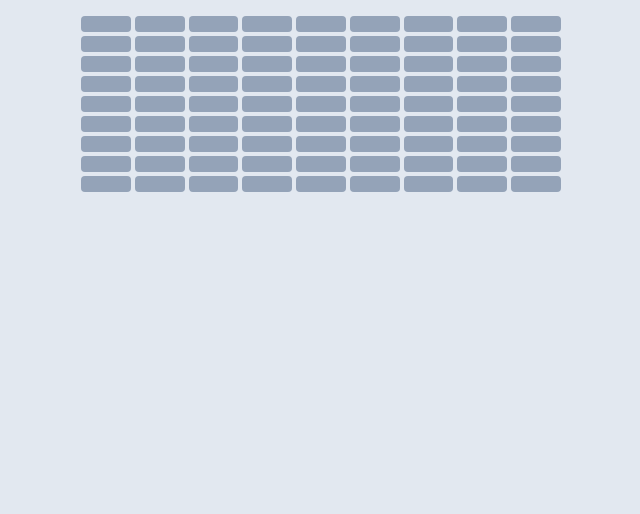
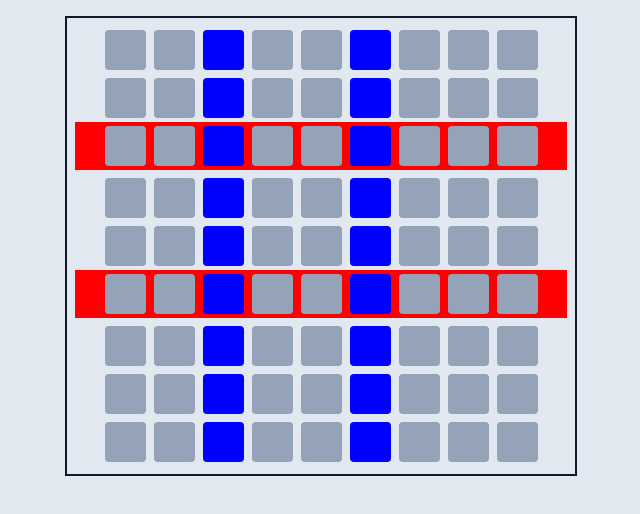
Before and after one commit to reactry/sudoku, a React (Create React App) app: page / in a window 1280 px wide. Shown: the top 514 px of the page, without its empty margins (319-959 px from the left). Built offline with nearby package versions, Linux system fonts and the light colour scheme.

Commit message:
Divided elements into 9 rows of 9 squares each * multi-looping and ugly map calls * added CSS file `Sudoku.css`

```diff
--- /dev/null
+++ b/src/Sudoku.css
@@ -0,0 +1,12 @@
+
+
+
+div.SudokuRow:nth-child(3), div.SudokuRow:nth-child(6) {
+	background-color: red;
+	margin-bottom: 4px;
+}
+
+div.SudokuSquare:nth-child(3), div.SudokuSquare:nth-child(6) {
+	background-color: blue;
+	margin-right: 4px;
+}
--- a/src/Sudoku.js
+++ b/src/Sudoku.js
@@ -1,5 +1,6 @@
 import React from 'react';
 
+import './Sudoku.css';
 import SudokuSquare from './SudokuSquare';
 
 
@@ -14,17 +15,26 @@ export default function Sudoku () {
 		setSquareValues(arr);
 	}
 
-	const squareItems = squareValues.map((value, index) =>
-		<SudokuSquare
-			key={index} value={value} index={index}
-			setSquareValue={setSquareValue}
-		/>
-	);
+	const nines = new Array(9).fill(0);
+	let rowItems = nines.map((v1, k1) => {
+		return (
+			<div className="SudokuRow" key={k1}>
+				{
+					nines.map((v2, k2) => {
+						let index = k1*9 + k2;
+						let value = squareValues[index];
+						return <SudokuSquare key={index} index={index} value={value}
+							setSquareValue={setSquareValue} />;
+					})
+				}
+			</div>
+		);
+	});
 
 	return (
-		<div className="bg-slate-200 min-h-screen">
-			<div className="grid grid-cols-9 max-w-lg m-auto p-4 gap-1 text-center">
-				{squareItems}
+		<div className="bg-slate-200 min-h-screen p-4">
+			<div className="max-w-lg m-auto p-2 gap-1 text-center border-2 border-slate-900">
+				{rowItems}
 			</div>
 		</div>
 	);
--- a/src/SudokuSquare.js
+++ b/src/SudokuSquare.js
@@ -11,7 +11,7 @@ export default function SudokuSquare ({
 	}
 
 	return (
-		<div className="py-2 bg-slate-400 rounded" onClick={handleClick}>
+		<div className="SudokuSquare w-1/12 p-2 m-1 bg-slate-400 rounded h-10 inline-block align-top" onClick={handleClick}>
 			{value === 0 ? "" : value}
 		</div>
 	);
```
